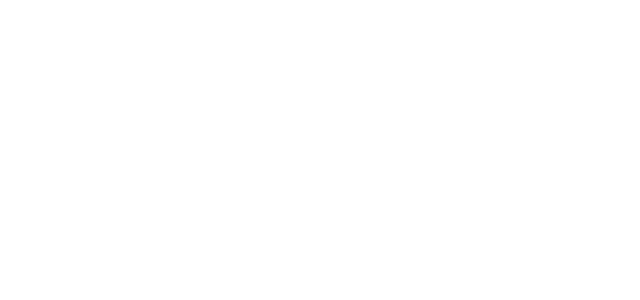
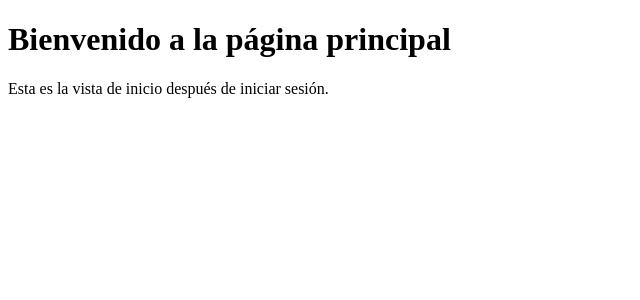
Before and after one commit to isabellavasquezg/LIS_IS_Montes_Garcia_Vasquez, a Vue app in the folder Fronted/lis-frontend/: page /Home in a window 1280 px wide. Shown: the top 300 px of the page, without its empty margins (0-640 px from the left). Built offline with nearby package versions, Linux system fonts and the light colour scheme.

Commit message:
carpetas_Modulos

```diff
--- a/Fronted/lis-frontend/src/views/Homeview.vue
+++ b/Fronted/lis-frontend/src/views/Homeview.vue
@@ -1,7 +1,10 @@
 <script>
 </script>
 <template>
-
+    <div class="homeview-container">
+        <h1>Bienvenido a la página principal</h1>
+        <p>Esta es la vista de inicio después de iniciar sesión.</p>
+    </div>
 </template>
 <style>
 </style>
```
